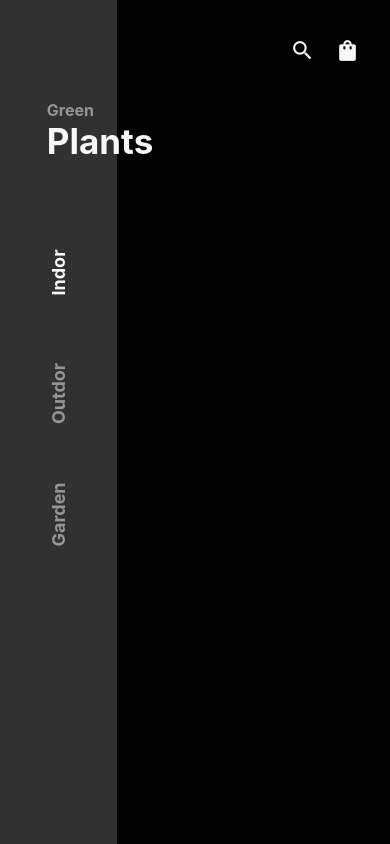
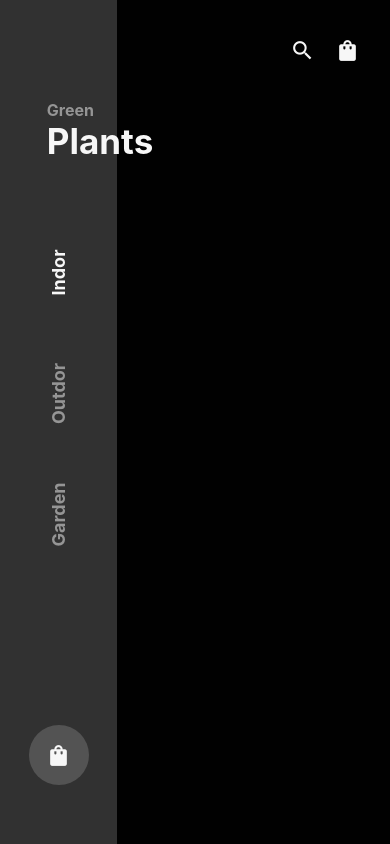
Before and after one commit to ArmandoAAJ/plants-app, a React Native app: screen / in a window 390 px wide. Built offline with nearby package versions, Linux system fonts and the light colour scheme.

Commit message:
Update Menu

```diff
--- a/screens/Components/Menu/index.tsx
+++ b/screens/Components/Menu/index.tsx
@@ -1,6 +1,15 @@
 import React, { useState } from "react";
 
-import { Container, Title, SubTitle, List, Item, Text } from "./styles";
+import {
+  Container,
+  Title,
+  SubTitle,
+  List,
+  Item,
+  Text,
+  ButtonCart,
+  Icon
+} from "./styles";
 
 export const Menu = () => {
   const [chengeOptin, setChangeOption] = useState("indor");
@@ -29,6 +38,11 @@ export const Menu = () => {
             <Text color={chengeOptin === "garden"}>Garden</Text>
           </Item>
         </List>
+        <List>
+          <ButtonCart>
+            <Icon name="shopping-bag" />
+          </ButtonCart>
+        </List>
     </Container>
   );
 };
--- a/screens/Components/Menu/styles.ts
+++ b/screens/Components/Menu/styles.ts
@@ -1,4 +1,5 @@
 import styled from "styled-components/native";
+import { MaterialIcons } from "@expo/vector-icons";
 
 import Theme from "../../../theme.json";
 
@@ -33,10 +34,12 @@ export const SubTitle = styled.Text`
 
 export const List = styled.View`
   width: 100%;
+  align-items: center;
 `;
 
 export const Item = styled.TouchableOpacity`
   margin-top: 100px;
+  width: 100%;
 `;
 
 interface PropsText {
@@ -53,3 +56,18 @@ export const Text = styled.Text<PropsText>`
   text-align: center;
   transform: rotate(270deg);
 `;
+
+export const ButtonCart = styled.TouchableOpacity`
+  background-color: #535353;
+  border-radius: 40px;
+  width: 60px;
+  height: 60px;
+  top: 200px;
+  align-items: center;
+  justify-content: center;
+`;
+
+export const Icon = styled(MaterialIcons).attrs({
+  color: Theme.pallet.primary.text_color,
+  size: 25,
+})``;
```
Lines whose indentation alone changed are shown as unchanged.
